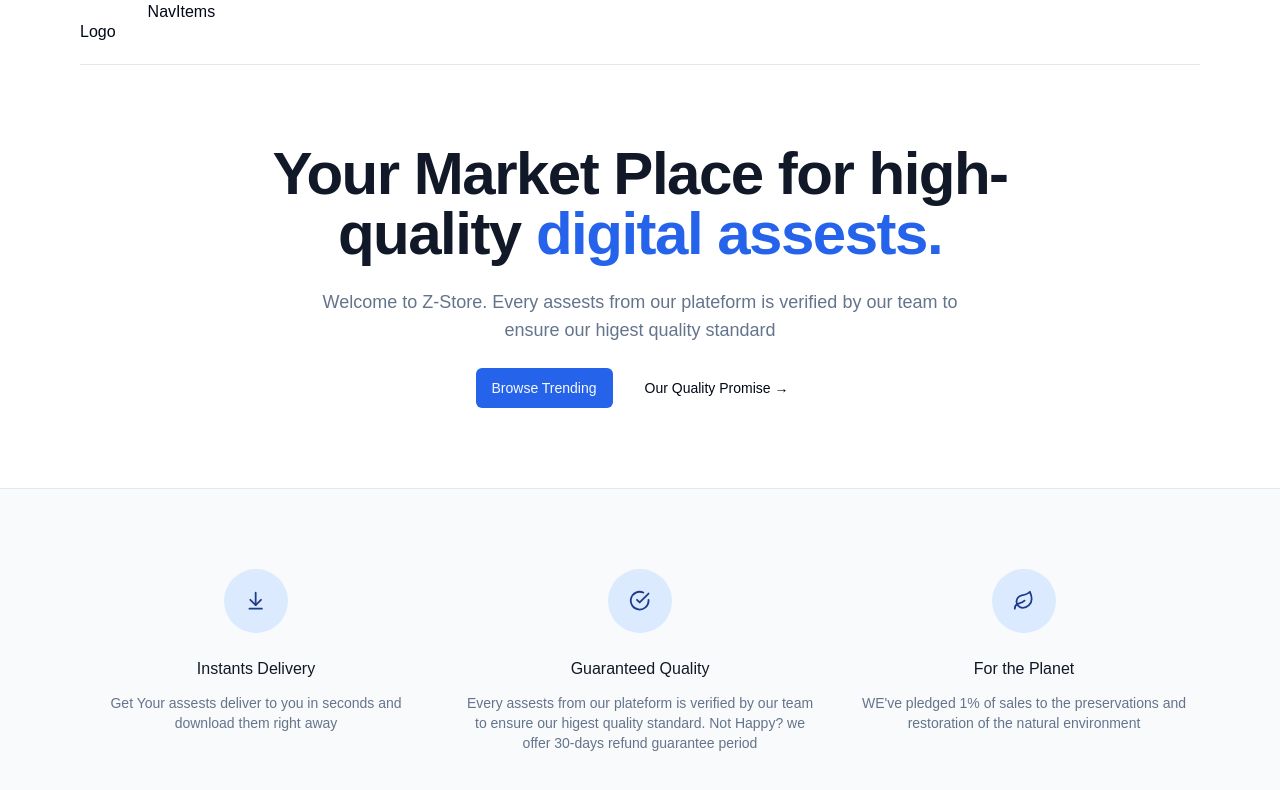
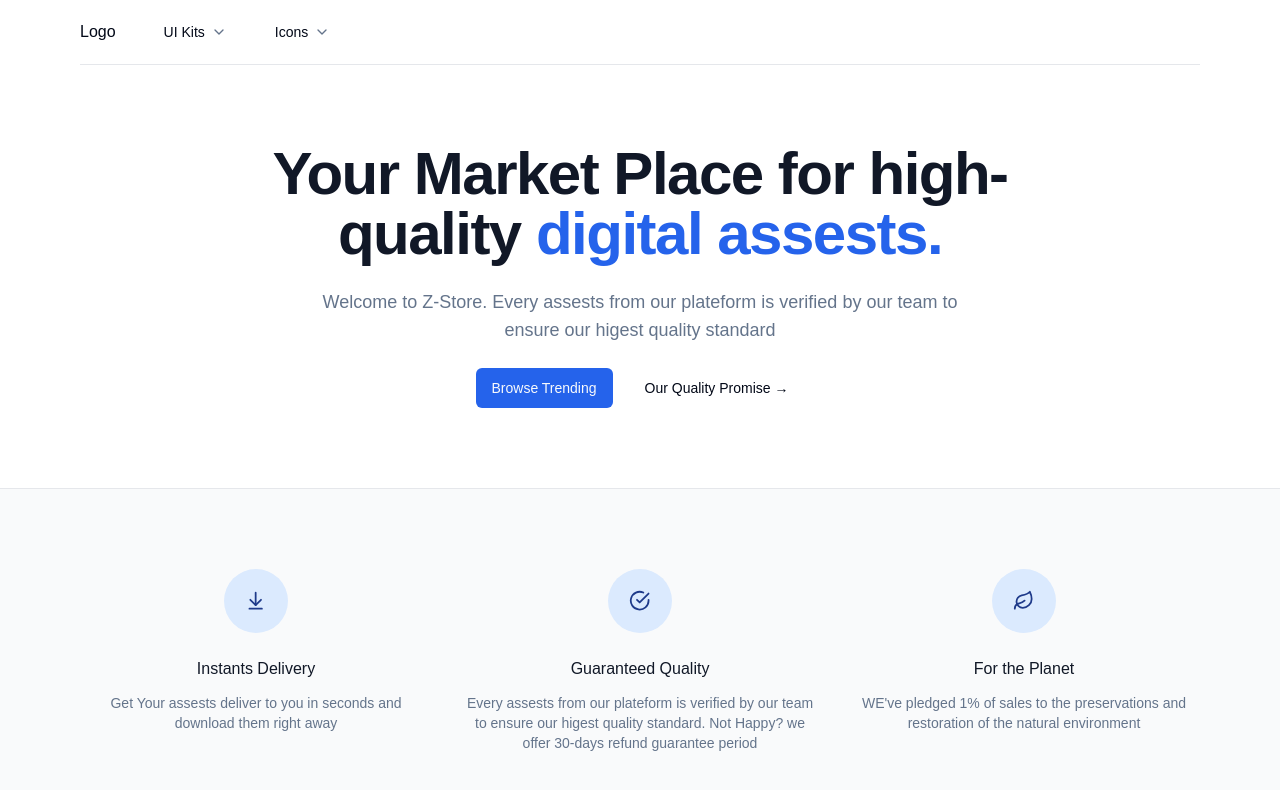
Before and after one commit to mr-zlaam/z-store, a Next.js app: page / in a window 1280 px wide. Shown: the top 790 px of the page. Built offline with nearby package versions, Linux system fonts and the light colour scheme.

Commit message:
create 2 files and update 2 files

```diff
--- /dev/null
+++ b/src/app/components/NavItem.tsx
@@ -0,0 +1,86 @@
+"use client";
+import {} from "react";
+import { Button } from "./ui/button";
+import { PRODUCT_CATEGORIES } from "@src/config";
+import { ChevronDown } from "lucide-react";
+import { cn } from "@src/lib/utils";
+import Image from "next/image";
+import Link from "next/link";
+type Category = (typeof PRODUCT_CATEGORIES)[number];
+interface NavItemProps {
+  category: Category;
+  handleOpen: () => void;
+  isAnyOpen: boolean;
+  isOpen: boolean;
+}
+function NavItem({ isAnyOpen, isOpen, category, handleOpen }: NavItemProps) {
+  return (
+    <>
+      <div className="flex">
+        <div className="relative flex  items-center">
+          <Button
+            className="gap-1.5"
+            onClick={handleOpen}
+            variant={isOpen ? "secondary" : "ghost"}
+          >
+            {category.label}
+            <ChevronDown
+              className={cn("h-4 w-4 transition-all text-muted-foreground", {
+                "-rotate-180": isOpen,
+              })}
+            />
+          </Button>
+        </div>
+        {isOpen ? (
+          <div
+            className={cn(
+              "absolute inset-x-0 top-full text-sm text-muted-foreground ",
+              {
+                "animate-in fade-in-10 slide-in-from-top-5": !isAnyOpen,
+              }
+            )}
+          >
+            <div
+              className="absolute inset-0 top-1/2 bg-white shadow"
+              aria-hidden="true"
+            />
+            <div className="relative bg-white">
+              <div className="mx-auto max-w-7xl px-8">
+                <div className="grid grid-col-4 gap-x-8 gap-y-10 py-16">
+                  <div className="col-span-4 col-start-1 grid grid-cols-3 gap-x-8">
+                    {category.feature.map((item) => (
+                      <div
+                        key={item.name}
+                        className="group-relative text-base sm:text-sm"
+                      >
+                        <div className="relative aspect-video overflow-hidden rounded-lg bg-gray-100 group-hover:opacity-75">
+                          <Image
+                            src={item.imageSrc}
+                            alt="Product-category-image"
+                            fill
+                            className="object-cover object-center"
+                          />
+                        </div>
+                        <Link
+                          href={item.href}
+                          className="mt-6 block font-medium text-gray-900  "
+                        >
+                          {item.name}
+                        </Link>
+                        <p className="mt-1" aria-hidden="true">
+                          Shop now
+                        </p>
+                      </div>
+                    ))}
+                  </div>
+                </div>
+              </div>
+            </div>
+          </div>
+        ) : null}
+      </div>
+    </>
+  );
+}
+
+export default NavItem;
--- a/src/app/components/NavItems.tsx
+++ b/src/app/components/NavItems.tsx
@@ -1,10 +1,50 @@
 "use client";
-import {} from "react";
+import { PRODUCT_CATEGORIES } from "@src/config";
+import { useEffect, useRef, useState } from "react";
+import NavItem from "./NavItem";
+import { useOnClickOutside } from "@src/hooks/use-click-outside";
 
 function NavItems() {
+  const [activeIndex, setActiveIndex] = useState<null | number>(null);
+  useEffect(() => {
+    const handler = (e: KeyboardEvent) => {
+      if (e.key === "Escape") {
+        setActiveIndex(null);
+      }
+    };
+    document.addEventListener("keydown", handler);
+    return () => {
+      document.removeEventListener("keydown", handler);
+    };
+  }, []);
+  const isAnyOpen = activeIndex !== null;
+  const navRef = useRef<HTMLDivElement | null>(null);
+  useOnClickOutside(navRef, () => {
+    setActiveIndex(null);
+  });
   return (
     <>
-      <div className="flex gap-4 h-full">NavItems</div>
+      <div className="flex gap-4 h-full" ref={navRef}>
+        {PRODUCT_CATEGORIES.map((category, i) => {
+          const handleOpen = () => {
+            if (activeIndex === i) {
+              setActiveIndex(null);
+            } else {
+              setActiveIndex(i);
+            }
+          };
+          const isOpen = i === activeIndex;
+          return (
+            <NavItem
+              category={category}
+              handleOpen={handleOpen}
+              isOpen={isOpen}
+              key={category.value}
+              isAnyOpen={isAnyOpen}
+            />
+          );
+        })}
+      </div>
     </>
   );
 }
--- a/src/config/index.ts
+++ b/src/config/index.ts
@@ -1,13 +1,44 @@
-export const PRODUCT_CATEGORIES=[
+export const PRODUCT_CATEGORIES = [
   {
-    label:"UI Kits",
-    value:"ui_kits" as const,
-    feature:[
+    label: "UI Kits",
+    value: "ui_kits" as const,
+    feature: [
       {
-        name:'Editor Picks',
-        href:"#",
-        imageSrc:"/nav/ui-kits/mixed.jpg"
-      }
-    ]
-  }
-]
+        name: "Editor Picks",
+        href: "#",
+        imageSrc: "/nav/ui-kits/mixed.jpg",
+      },
+      {
+        name: "New Arrivals",
+        href: "#",
+        imageSrc: "/nav/ui-kits/blue.jpg",
+      },
+      {
+        name: "Best Sellers",
+        href: "#",
+        imageSrc: "/nav/ui-kits/purple.jpg",
+      },
+    ],
+  },
+  {
+    label: "Icons",
+    value: "icons" as const,
+    feature: [
+      {
+        name: "Favorite Icons Picks",
+        href: "#",
+        imageSrc: "/nav/icons/picks.jpg",
+      },
+      {
+        name: "New Arrivals",
+        href: "#",
+        imageSrc: "/nav/icons/new.jpg",
+      },
+      {
+        name: "Best Selling Icons",
+        href: "#",
+        imageSrc: "/nav/icons/bestsellers.jpg",
+      },
+    ],
+  },
+];
--- /dev/null
+++ b/src/hooks/use-click-outside.ts
@@ -0,0 +1,27 @@
+import { RefObject, useEffect } from "react";
+
+type Event = MouseEvent | TouchEvent;
+
+export const useOnClickOutside = <T extends HTMLElement = HTMLElement>(
+  ref: RefObject<T>,
+  handler: (event: Event) => void
+) => {
+  useEffect(() => {
+    const listener = (event: Event) => {
+      const el = ref?.current;
+      if (!el || el.contains((event?.target as Node) || null)) {
+        return;
+      }
+
+      handler(event); // Call the handler only if the click is outside of the element passed.
+    };
+
+    document.addEventListener("mousedown", listener);
+    document.addEventListener("touchstart", listener);
+
+    return () => {
+      document.removeEventListener("mousedown", listener);
+      document.removeEventListener("touchstart", listener);
+    };
+  }, [ref, handler]); // Reload only if ref or handler changes
+};
```
